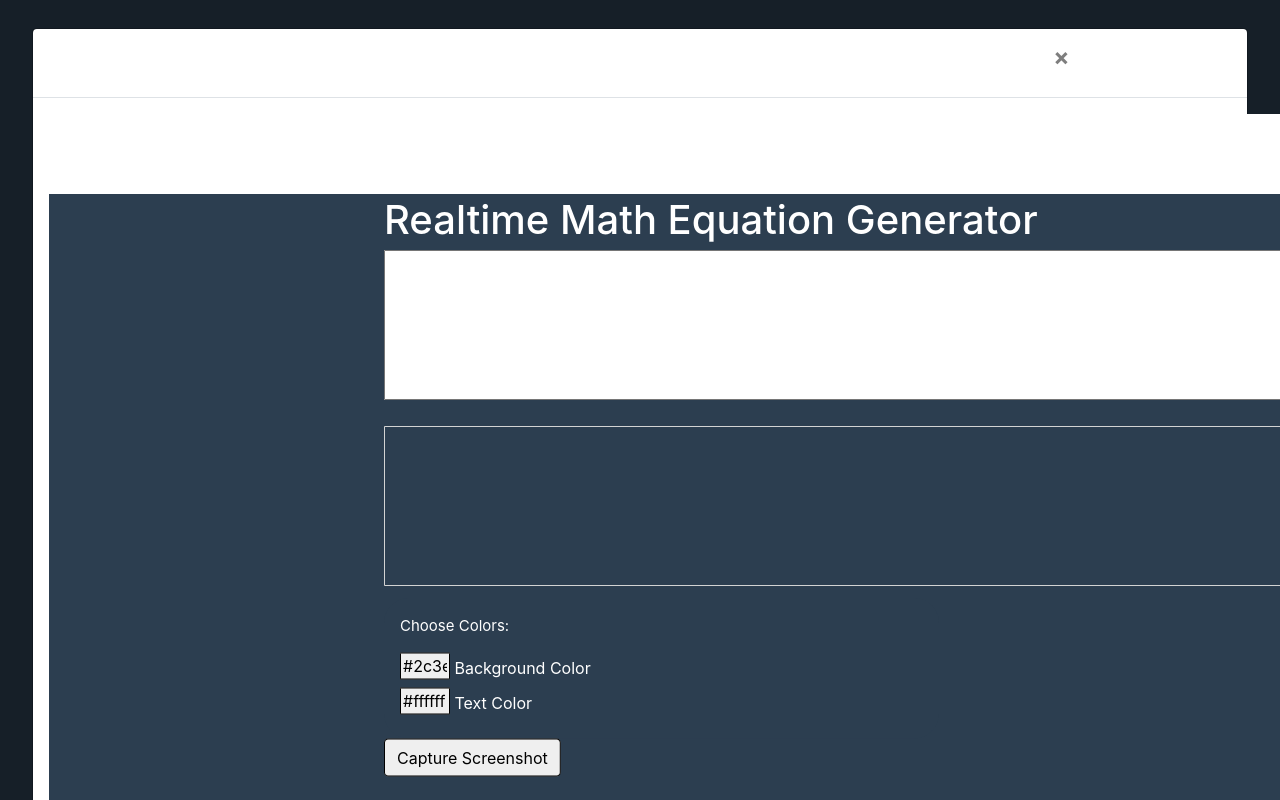
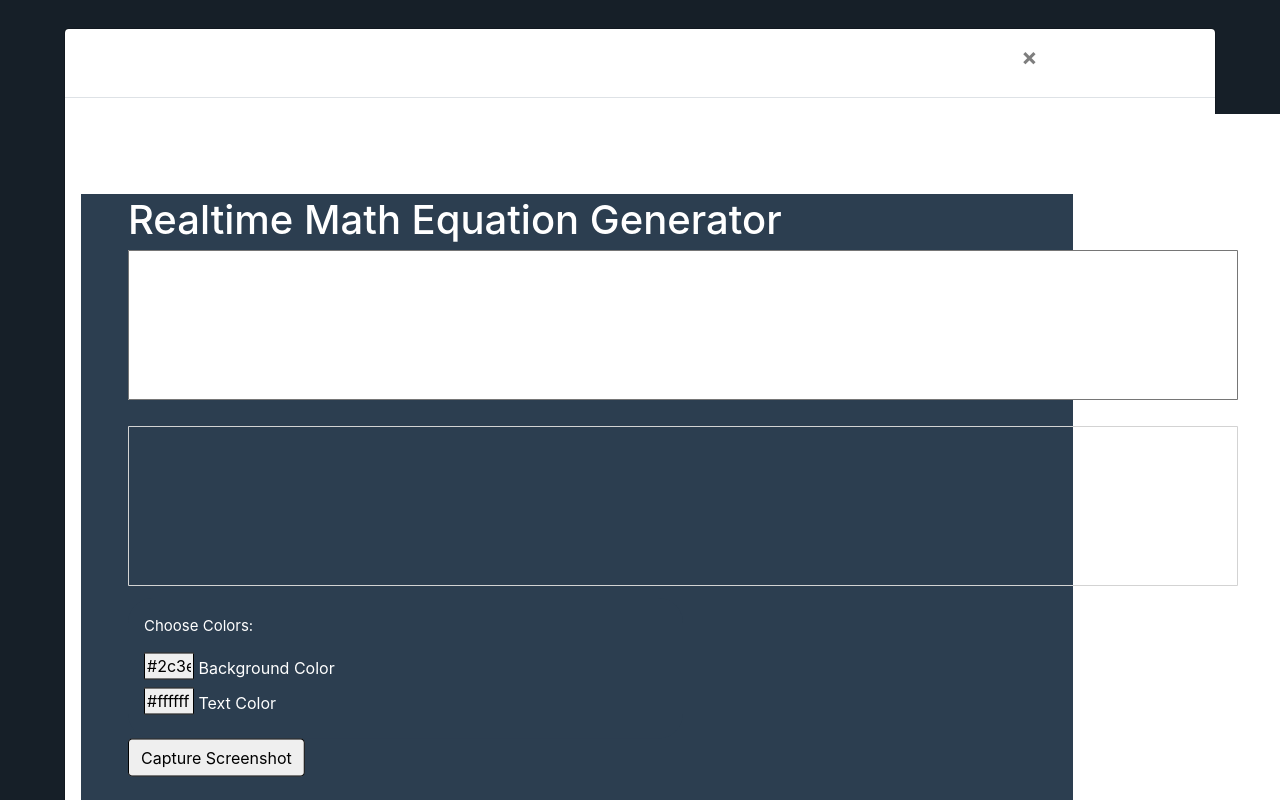
Before and after one commit to HuakunShen/realtime-math-equation-generator, a plain HTML site: page main.html in a window 1280 px wide. Both pictures are taken after a click on the button "Capture Screenshot". Shown: the top 800 px of the page. Drawn offline with nearby package versions, Linux system fonts and the light colour scheme; some packages are replaced by stand-ins of ours.

Commit message:
modified modal

```diff
--- a/main.css
+++ b/main.css
@@ -69,5 +69,10 @@ textarea {
 }
 
 .modal-dialog {
-    max-width: 95%;
+    max-width: 90%;
 }
+
+.modal-body {
+    text-align: center;
+    display: inline-block;
+}
--- a/main.js
+++ b/main.js
@@ -31,9 +31,17 @@ document.getElementById("text-color").addEventListener('change', (event) => {
 function takeScreenshot() {
     const display = document.getElementById("math-display");
     // const display = document.getElementsByClassName("container")[0];
+    const canvas_width = document.body.offsetWidth;
     html2canvas(document.body, {
-
+        x: document.getElementsByClassName("container")[0].offsetLeft * 0.9,
+        // width: canvas_width - document.getElementsByClassName("container")[0].offsetWidth,
+        width: document.getElementsByClassName("container")[0].offsetWidth * 1.1,
+        // scrollX: 1000
     }).then(function (canvas) {
-        document.getElementsByClassName("modal-body")[0].appendChild(canvas);
+        const container = document.getElementsByClassName("modal-body")[0];
+        Array.from(container.children).forEach(element => {
+            element.remove();
+        });
+        container.appendChild(canvas);
     });
 }
```
